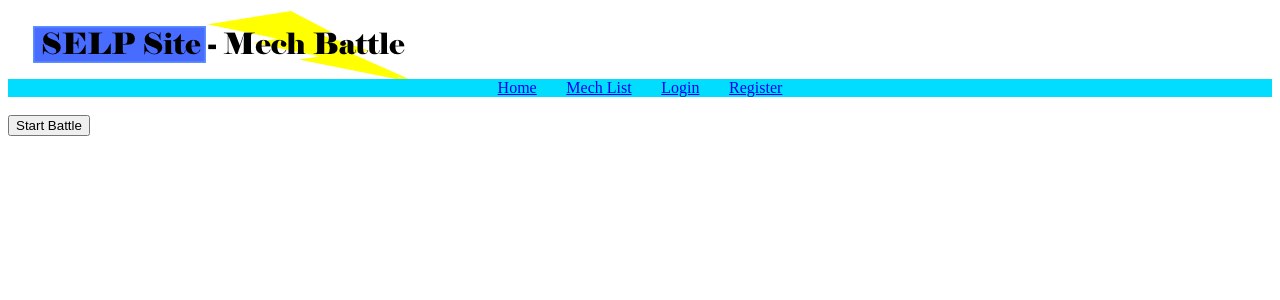
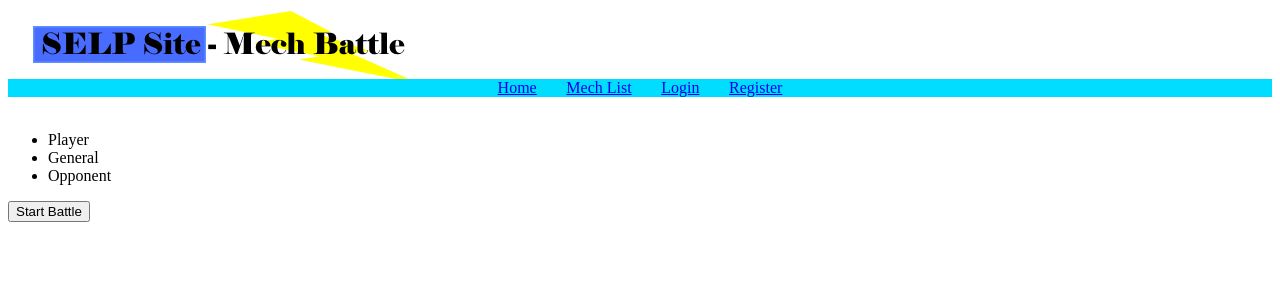
Before and after one commit to Barker404/SELP, a Django app: page /battle/ in a window 1280 px wide. Shown: the top 300 px of the page. Run offline with Django 3.2, Linux system fonts and the light colour scheme; parts of the project's set-up code (start-up, migrations or seed data) failed here and were passed over; some libraries are stand-ins or nearby versions.

Commit message:
HTML for general battle information which will always be visible

```diff
--- a/selpsite/battles/templates/battles/startBattle.html
+++ b/selpsite/battles/templates/battles/startBattle.html
@@ -5,6 +5,17 @@
 {% block content %}
   <div id="battleInfo">
     {# Information that will always be visible, and need only be updated #}
+    <ul>
+      <li>
+        <div id="player">Player</div>
+      </li>
+      <li>
+        <div id="general">General</div>
+      </li>
+      <li>
+        <div id="opponent">Opponent</div>
+      </li>
+    </ul>
   </div>
   <div id="userInput">
     {# Blocks that will be shown seperately at each stage of the battle #}
```
